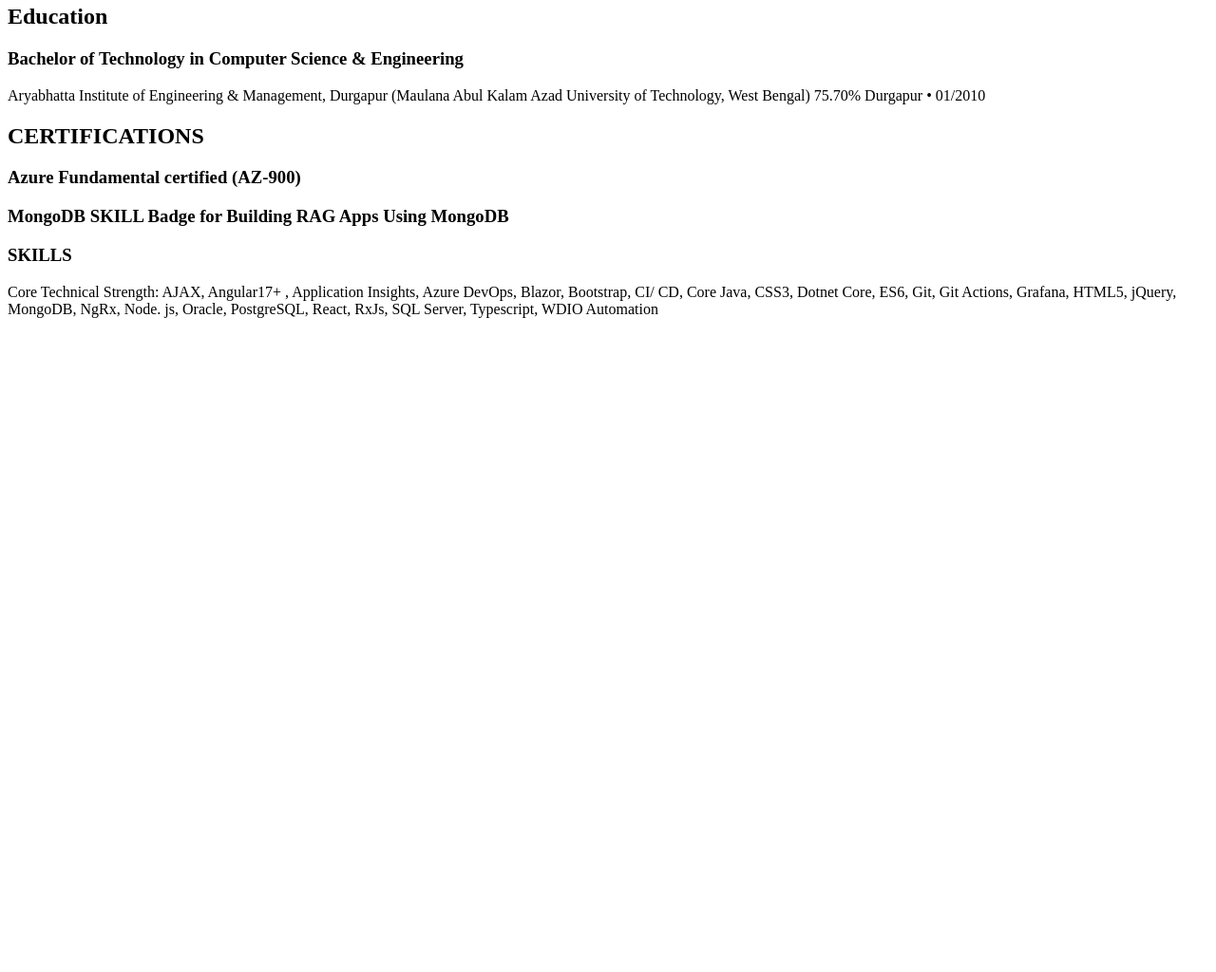
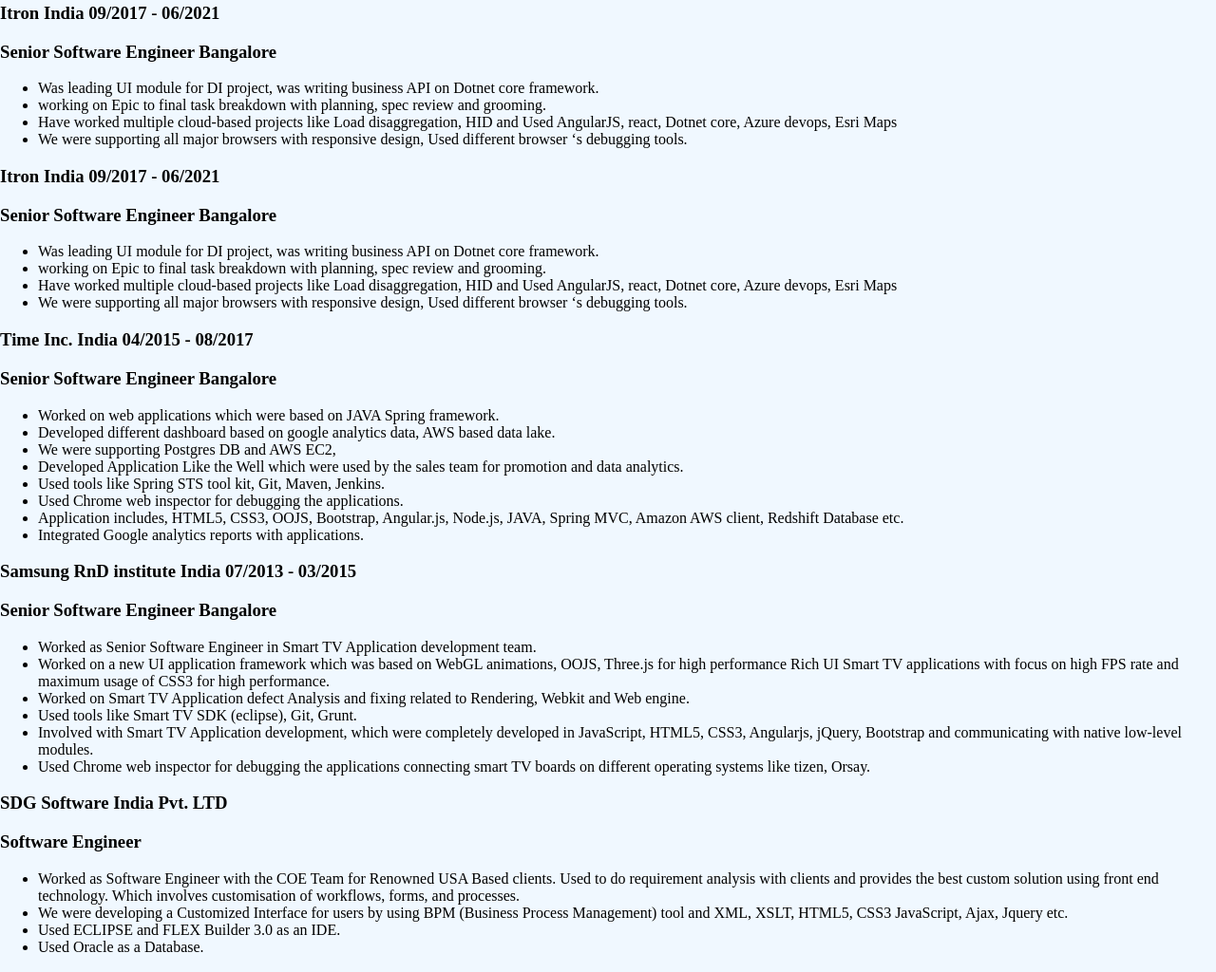
Before and after one commit to diwakar-jha3110/portfolio, a plain HTML site: page index.html in a window 1280 px wide. Shown: the part 514-1538 px from the top of the page at 95% size. Before the commit the page ends 865 px from the top, so only its background shows below. Drawn offline with Linux system fonts and the light colour scheme.

Commit message:
feat: update profile

```diff
--- a/index.html
+++ b/index.html
@@ -4,6 +4,7 @@
     <meta charset="UTF-8">
     <meta name="viewport" content="width=device-width, initial-scale=1.0">
     <title>Resume</title>
+    <link rel="stylesheet" href="./style.css">
 </head>
 <body>
     <H1>Summary</H1>
@@ -33,6 +34,87 @@
         <li>Automated review notifications and dependent repo PRs using GitHub Actions and Slack integration</li>
     </ul>
 </div>
+<div>
+    <h3>Itron India 09/2017 - 06/2021</h3>
+    <h3>Senior Software Engineer Bangalore</h3>
+    <div>
+        <ul>
+            <li>Was leading UI module for DI project, was writing business API on Dotnet core framework.</li>
+            <li> working on Epic to final task breakdown with planning, spec review and grooming.</li>
+            <li>Have worked multiple cloud-based projects like Load disaggregation, HID and Used AngularJS, react,
+            Dotnet core, Azure devops, Esri Maps</li>
+            <li> We were supporting all major browsers with responsive design, Used different browser ‘s debugging
+            tools.</li>
+        </ul>
+    </div>
+</div>
+<div>
+    <h3>Itron India 09/2017 - 06/2021</h3>
+    <h3>Senior Software Engineer Bangalore</h3>
+    <div>
+        <ul>
+            <li>Was leading UI module for DI project, was writing business API on Dotnet core framework.</li>
+            <li> working on Epic to final task breakdown with planning, spec review and grooming.</li>
+            <li>Have worked multiple cloud-based projects like Load disaggregation, HID and Used AngularJS, react,
+            Dotnet core, Azure devops, Esri Maps</li>
+            <li> We were supporting all major browsers with responsive design, Used different browser ‘s debugging
+            tools.</li>
+        </ul>
+    </div>
+</div>
+<div>
+    <h3>Time Inc. India 04/2015 - 08/2017</h3>
+    <h3>Senior Software Engineer Bangalore</h3>
+    <div>
+        <ul>
+            <li>Worked on web applications which were based on JAVA Spring framework.</li>
+            <li> Developed different dashboard based on google analytics data, AWS based data lake.</li>
+            <li> We were supporting Postgres DB and AWS EC2,</li>
+            <li> Developed Application Like the Well which were used by the sales team for promotion and data
+            analytics.</li>
+            <li> Used tools like Spring STS tool kit, Git, Maven, Jenkins.</li>
+            <li>Used Chrome web inspector for debugging the applications.</li>
+            <li> Application includes, HTML5, CSS3, OOJS, Bootstrap, Angular.js, Node.js, JAVA, Spring MVC, Amazon AWS
+            client, Redshift Database etc.</li>
+            <li> Integrated Google analytics reports with applications.</li>
+        </ul>
+    </div>
+</div>
+<div>
+    <h3>Samsung RnD institute India 07/2013 - 03/2015</h3>
+    <h3>Senior Software Engineer Bangalore</h3>
+    <div>
+        <ul>
+            <li>Worked as Senior Software Engineer in Smart TV Application development team.</li>
+            <li>Worked on a new UI application framework which was based on WebGL animations, OOJS, Three.js for
+high performance Rich UI Smart TV applications with focus on high FPS rate and maximum usage of
+CSS3 for high performance.</li>
+            <li>Worked on Smart TV Application defect Analysis and fixing related to Rendering, Webkit and Web
+engine.</li>
+            <li>Used tools like Smart TV SDK (eclipse), Git, Grunt.</li>
+            <li>Involved with Smart TV Application development, which were completely developed in JavaScript,
+HTML5, CSS3, Angularjs, jQuery, Bootstrap and communicating with native low-level modules.</li>
+            <li>Used Chrome web inspector for debugging the applications connecting smart TV boards on different
+operating systems like tizen, Orsay.</li>
+        </ul>
+    </div>
+</div>
+<div>
+    <h3>SDG Software India Pvt. LTD</h3>
+    <h3>Software Engineer</h3>
+    <div>
+        <ul>
+            <li>Worked as Software Engineer with the COE Team for Renowned USA Based clients. Used to do
+requirement analysis with clients and provides the best custom solution using front end technology.
+Which involves customisation of workflows, forms, and processes.</li>
+<li>We were developing a Customized Interface for users by using BPM (Business Process Management)
+tool and XML, XSLT, HTML5, CSS3 JavaScript, Ajax, Jquery etc.</li>
+<li>Used ECLIPSE and FLEX Builder 3.0 as an IDE.</li>
+<li>Used Oracle as a Database.</li>
+        </ul>
+    </div>
+</div>
+
 <h2>Education</h2>
 <h3>Bachelor of Technology in Computer Science & Engineering</h3>
 <p>Aryabhatta Institute of Engineering & Management, Durgapur (Maulana Abul Kalam Azad University of Technology, West Bengal) 75.70%
```
